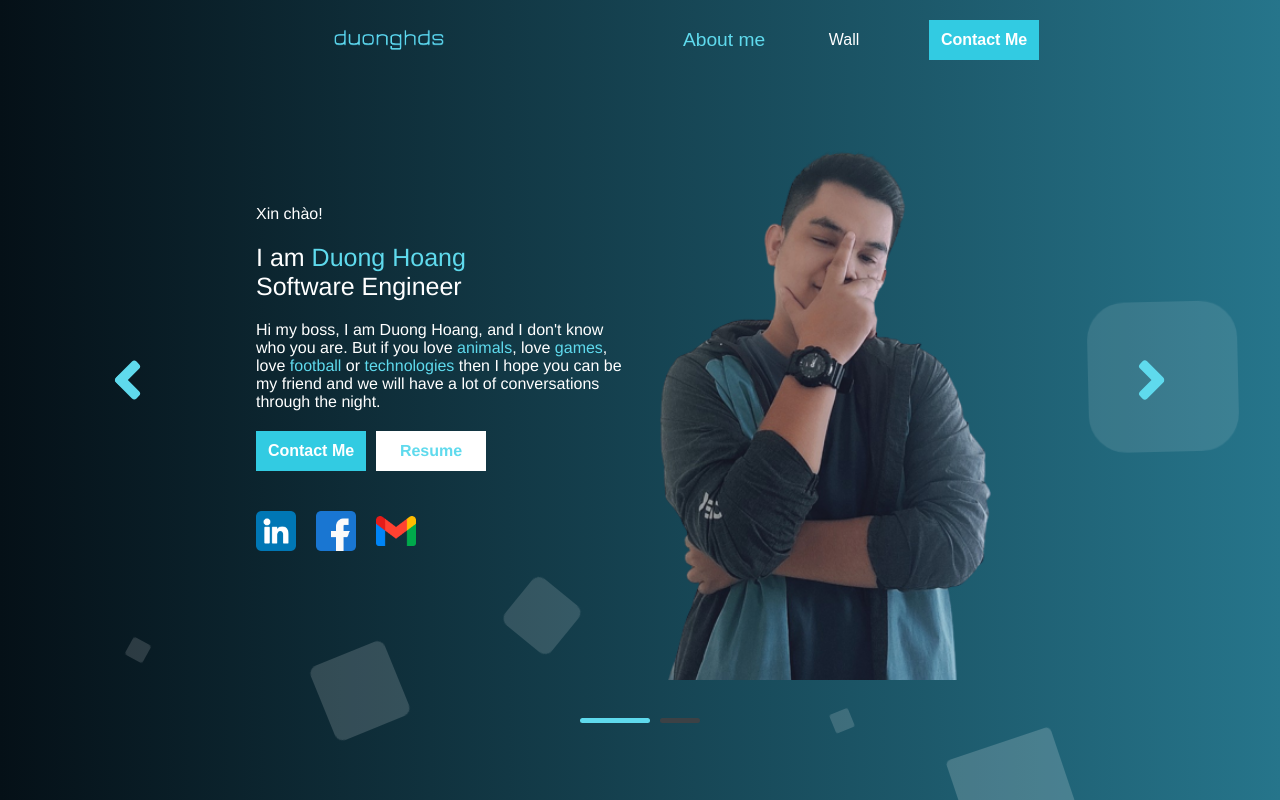
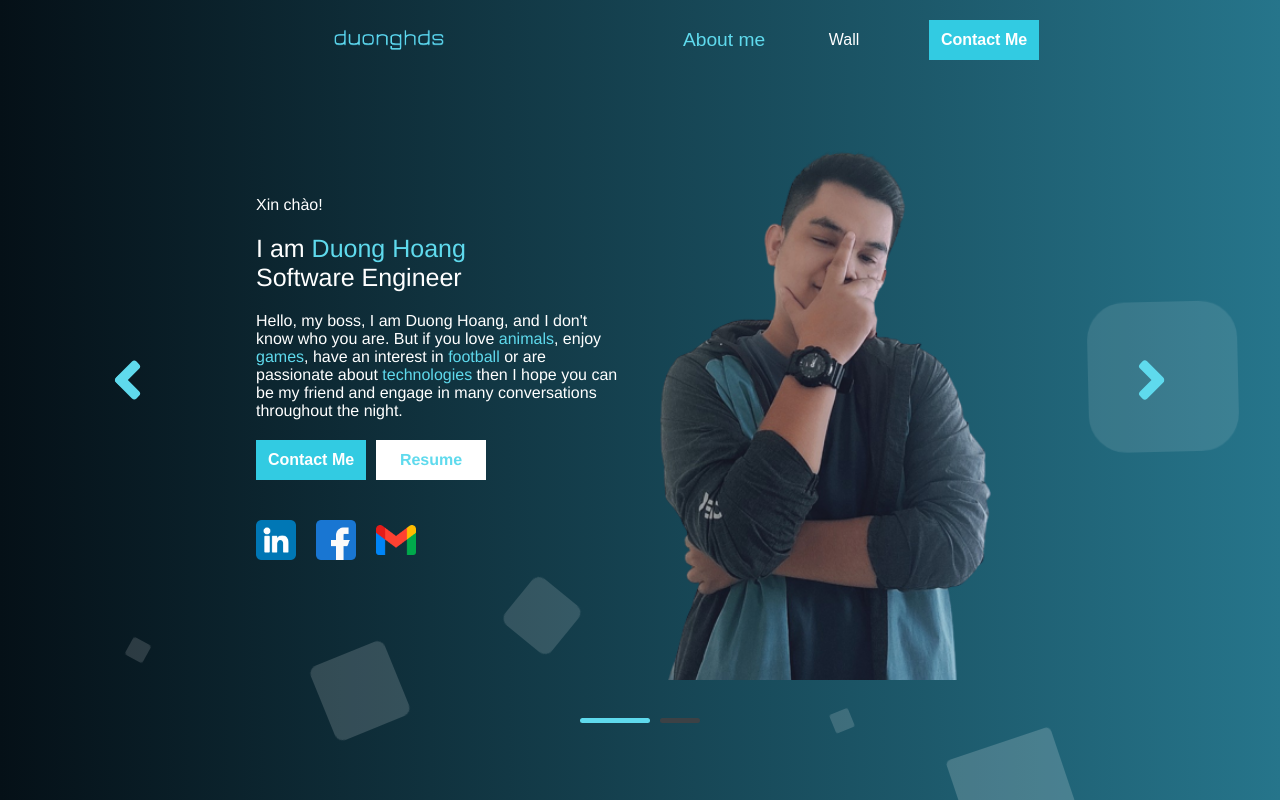
Before and after one commit to duonghds-portfolio/web-app, a React (Create React App) app: page / in a window 1280 px wide. Built offline with nearby package versions, Linux system fonts and the light colour scheme.

Commit message:
edit intro

```diff
--- a/src/pages/home/Intro.jsx
+++ b/src/pages/home/Intro.jsx
@@ -11,9 +11,9 @@ const Intro = ({id}) => {
                 <div className="hello-msg">Xin chào!</div>
                 <div className="intro-name">I am&nbsp;<div className="bold-name">Duong Hoang</div></div>
                 <div className="intro-name" style={{marginTop: '0px', marginBottom: '20px'}}>Software Engineer</div>
-                <div className="wall-text">Hi my boss, I am Duong Hoang, and I don't know who you are.
-                    But if you love <span>animals</span>, love <span>games</span>, love <span>football</span> or <span>technologies</span> then I hope you can
-                    be my friend and we will have a lot of conversations through the night.
+                <div className="wall-text">Hello, my boss, I am Duong Hoang, and I don't know who you are.
+                    But if you love <span>animals</span>, enjoy <span>games</span>, have an interest in <span>football</span> or are passionate about <span>technologies</span> then I hope you can
+                    be my friend and engage in many conversations throughout the night.
                 </div>
                 <div className="intro-touch">
                     <ContactButton />
```
